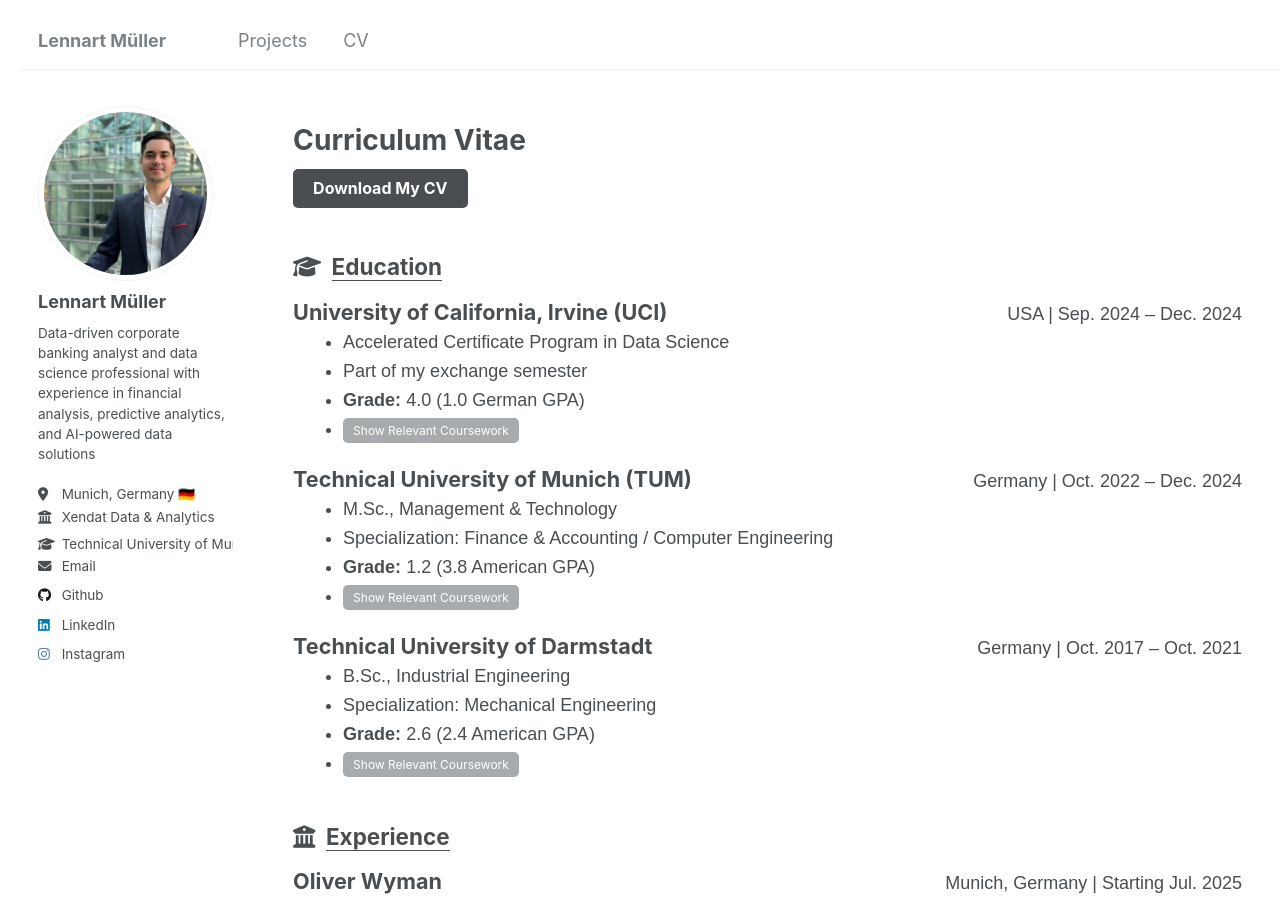
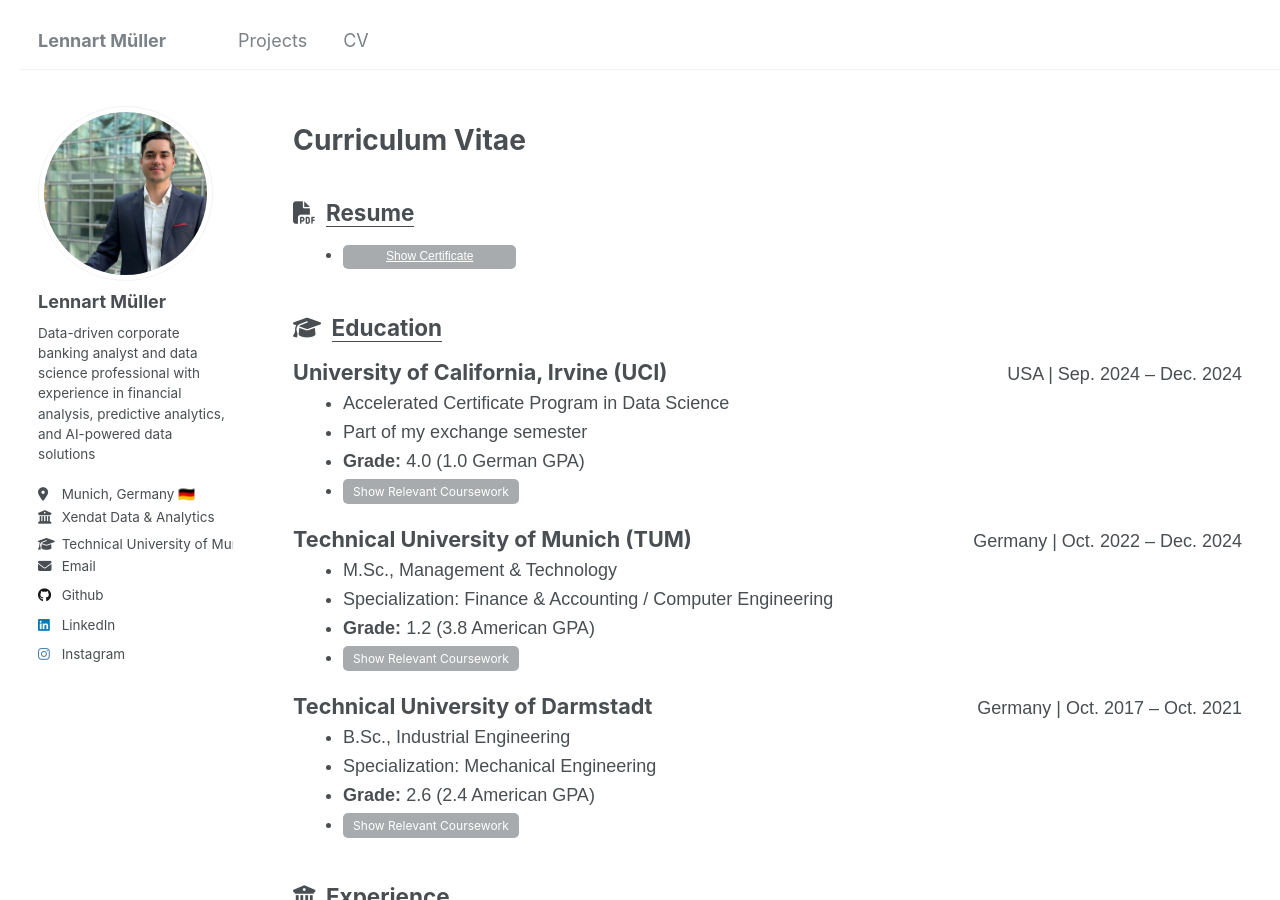
Before and after one commit to lennartmueller123/lennartmueller123.github.io, a Jekyll site: the page built from _pages/cv.html, in a window 1280 px wide and 900 px high. Built offline with Jekyll 4.4.1, drawn with Linux system fonts in a browser that asks for light colours.

Commit message:
Update cv.html

```diff
--- a/_pages/cv.html
+++ b/_pages/cv.html
@@ -9,9 +9,11 @@ redirect_from:
 
 {% include base_path %}
 
+<!--
 <h1>
   <a href="/files/CV.pdf" download style="display: inline-block; padding: 10px 20px; background-color: #4A4E52; color: white; text-decoration: none; border-radius: 5px; font-size: 16px;">Download My CV</a>
 </h1>
+-->
 
 <!DOCTYPE html>
 <html lang="en">
@@ -67,6 +69,22 @@ redirect_from:
     </style>
 </head>
 <body>
+
+    <div class="section resume">
+        <h2>
+          <i class="fa-solid fa-file-pdf" style="margin-right: 5px;"></i>
+          <u>Resume</u>
+        </h2>
+        <ul>
+            <li>
+              <a href=""/files/CV.pdf" download
+                  target="_blank"
+                  style="display: inline-block; margin-top: 8px; padding: 2px 43px; background-color: #a8abad; color: white; border: none; border-radius: 5px; font-size: 12px; cursor: pointer;">
+                  Show Certificate
+                </a>
+            </li>
+        <ul>
+    </div>
 
     <div class="section education">
         <h2>
```
